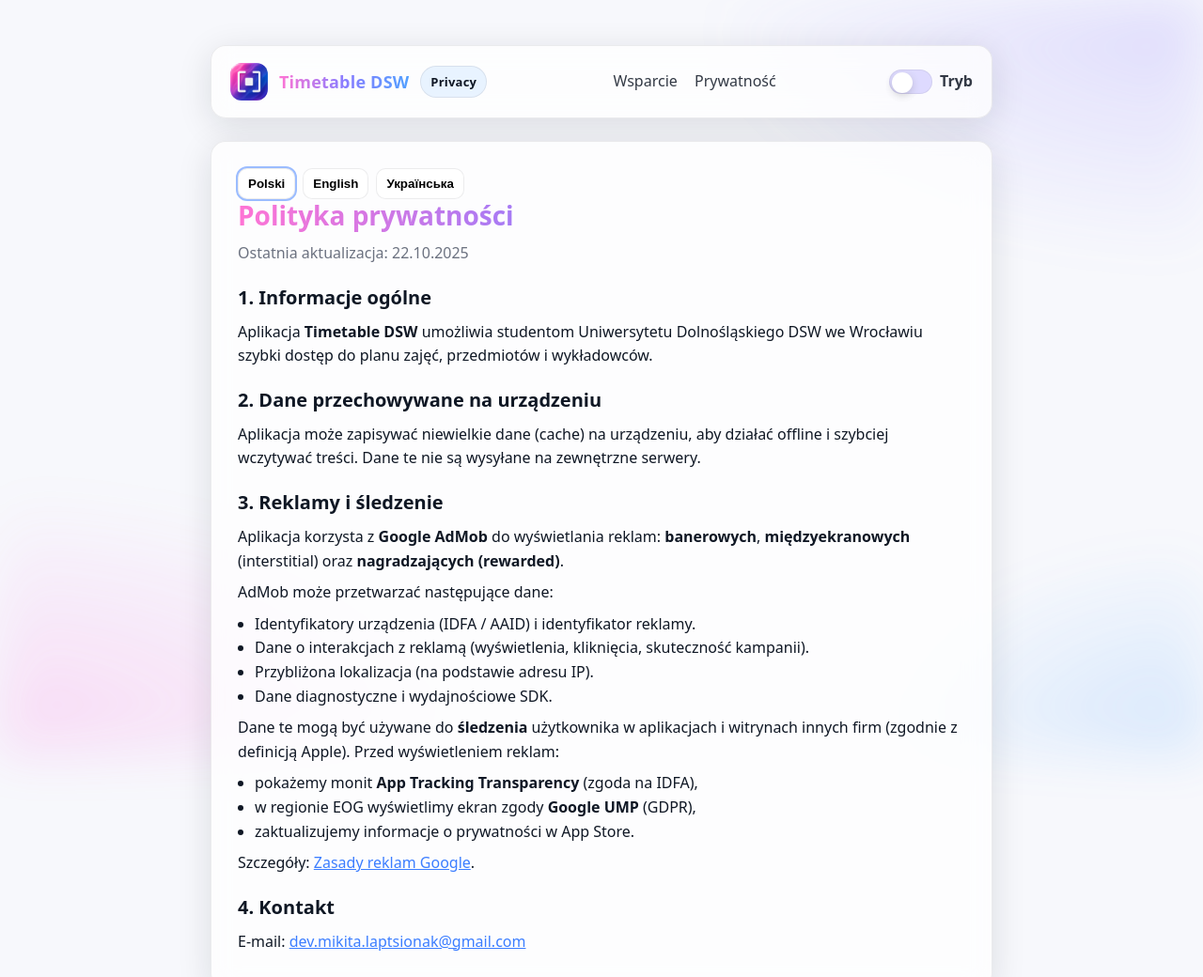
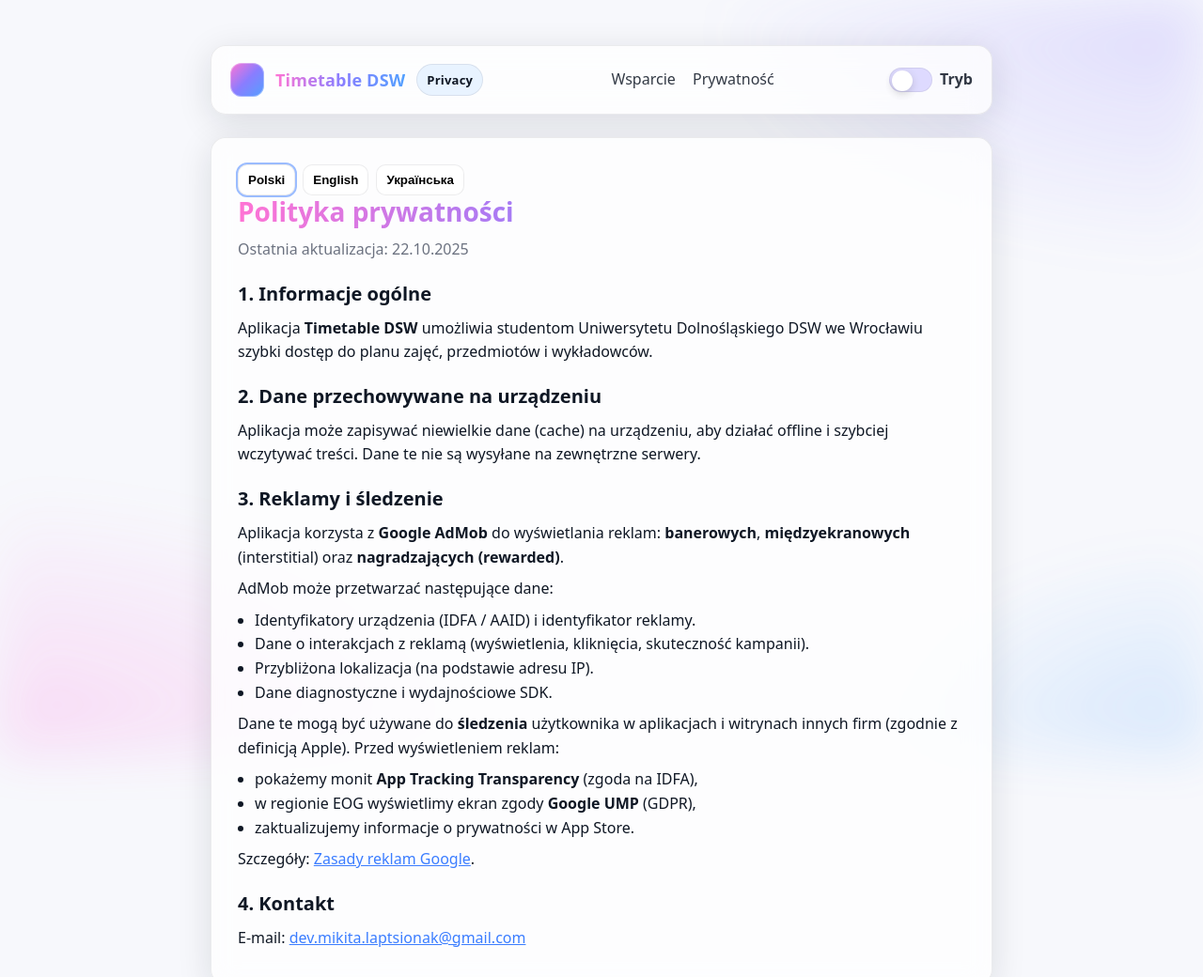
Before and after one commit to LAPTop4iK/LAPTop4iK.github.io, a plain HTML site: page privacy/index.html in a window 1280 px wide. Shown: the top 1040 px of the page at 94% size. Drawn offline with Linux system fonts and the light colour scheme.

Commit message:
revert logo

```diff
--- a/assets/styles.css
+++ b/assets/styles.css
@@ -164,52 +164,3 @@
   text-align:center; margin: 20px 0 40px;
   color: var(--muted);
 }
-
-.logo-badge {
-  position: relative;
-  width: 40px;
-  height: 40px;
-  border-radius: 12px;
-  overflow: hidden;
-  display: flex;
-  align-items: center;
-  justify-content: center;
-  background: none; /* фон больше не нужен */
-}
-
-.logo-img {
-  width: 100%;
-  height: 100%;
-  object-fit: contain;
-  transition: opacity .3s ease;
-  position: absolute;
-  inset: 0;
-}
-
-/* светлая тема */
-.logo-img.light { opacity: 1; }
-.logo-img.dark  { opacity: 0; }
-
-/* тёмная тема */
-[data-theme="dark"] .logo-img.light { opacity: 0; }
-[data-theme="dark"] .logo-img.dark  { opacity: 1; }
-
-/* + поддержка системной dark-темы по умолчанию */
-@media (prefers-color-scheme: dark) {
-  :root:not([data-theme]) .logo-img.light { opacity: 0; }
-  :root:not([data-theme]) .logo-img.dark  { opacity: 1; }
-}
-
-.logo-badge::before {
-  content: "";
-  position: absolute;
-  inset: -4px;
-  border-radius: 16px;
-  background: linear-gradient(135deg, var(--accent1), var(--accent2), var(--accent3));
-  filter: blur(8px) opacity(.45);
-  z-index: -1;
-  transition: opacity .3s ease;
-}
-[data-theme="dark"] .logo-badge::before {
-  opacity: .65;
-}
--- a/privacy/index.html
+++ b/privacy/index.html
@@ -23,10 +23,7 @@
   <div class="container">
     <nav class="nav">
       <div class="logo">
-        <div class="logo-badge">
-          <img src="/assets/logo-light.png" alt="Timetable DSW logo" class="logo-img light" />
-          <img src="/assets/logo-dark.png" alt="Timetable DSW logo" class="logo-img dark" />
-        </div>
+        <div class="logo-badge"></div>
         <div class="logo-title">Timetable DSW</div>
         <span class="badge">Privacy</span>
       </div>
```
Also changed, not shown: support/index.html (+1 -4 lines), assets/logo-dark.png (deleted), assets/logo-light.png (deleted), 1 other file.
